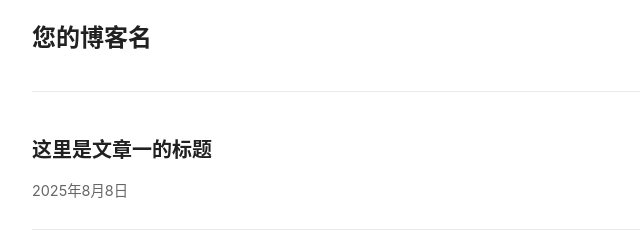
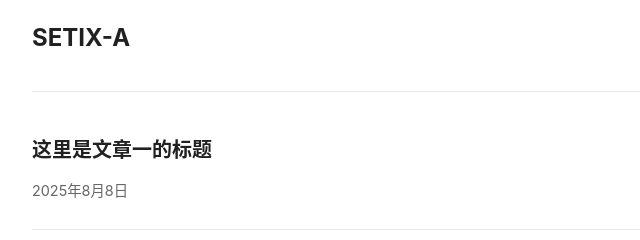
Before and after one commit to SETIX-A/SETIX, a plain HTML site: page index.html in a window 1280 px wide. Shown: the top 240 px of the page, 258-898 px from the left. Drawn offline with Linux system fonts and the light colour scheme.

Commit message:
Update index.html

```diff
--- a/index.html
+++ b/index.html
@@ -3,7 +3,7 @@
 <head>
     <meta charset="UTF-8">
     <meta name="viewport" content="width=device-width, initial-scale=1.0">
-    <title>您的博客名</title>
+    <title>SETIX-A</title>
 
     <!-- 设计与样式的核心，全部内嵌在此 -->
     <style>
@@ -158,7 +158,7 @@
     <div class="container">
         <!-- 页面头部：博客名和主题切换按钮 -->
         <header>
-            <h1><a href="#">您的博客名</a></h1>
+            <h1><a href="#">SETIX-A</a></h1>
             <button id="theme-toggle" title="切换主题">🌓</button>
         </header>
 
```
